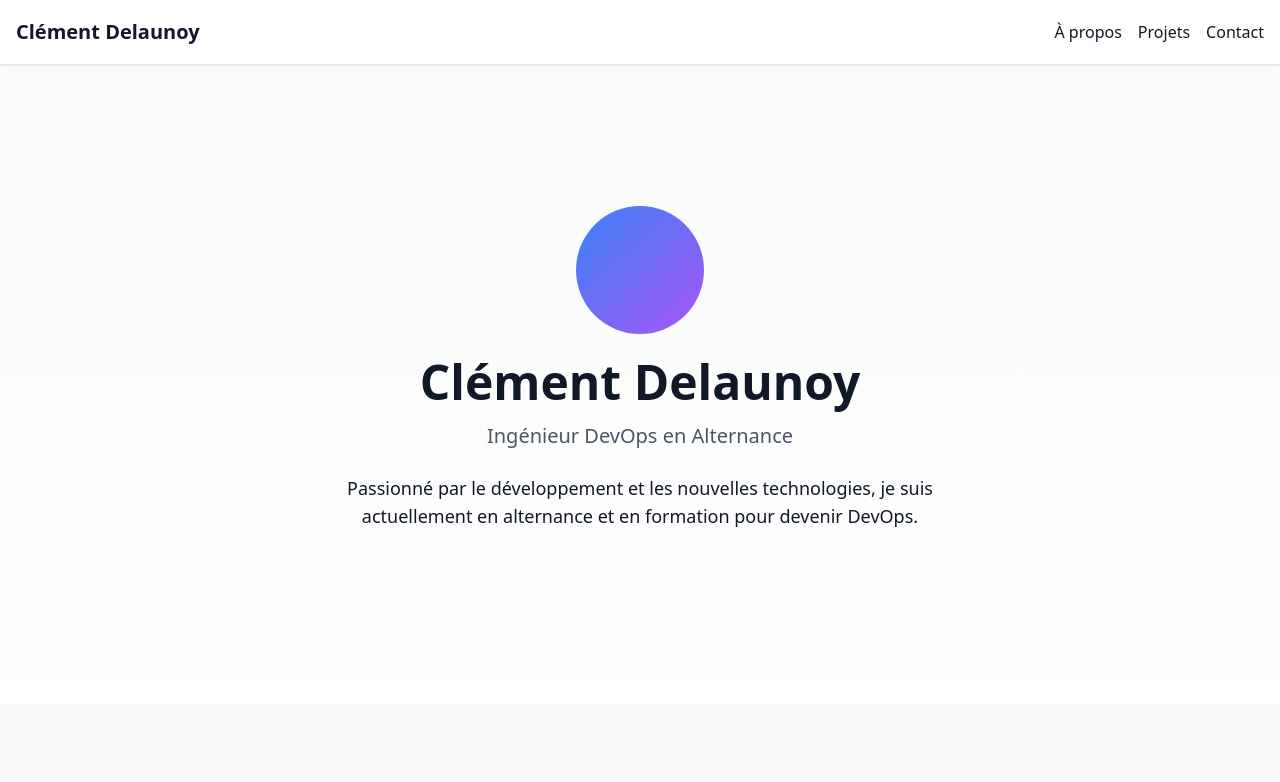
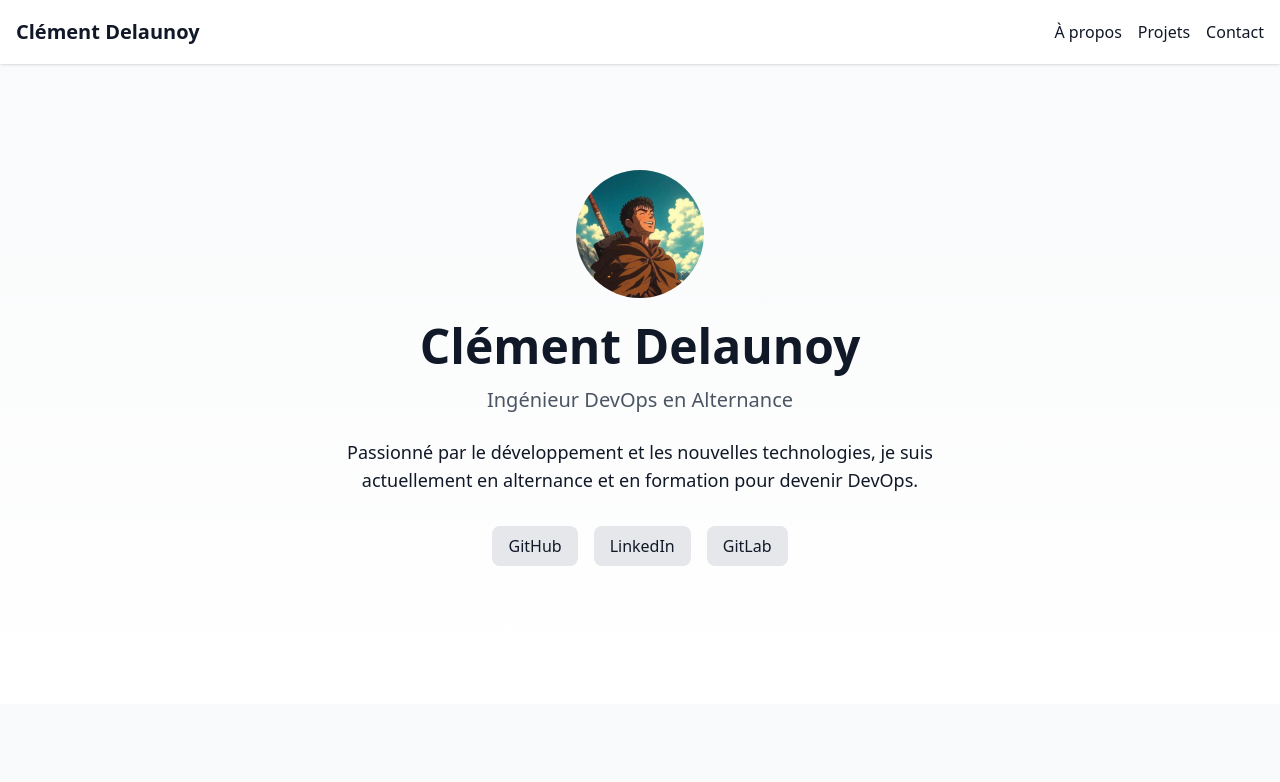
Before and after one commit to kuramentooo/portfolio, a Next.js app: page /portfolio/ in a window 1280 px wide. Shown: the top 782 px of the page. Built offline with nearby package versions, Linux system fonts and the light colour scheme.

Commit message:
ADD: all

```diff
--- a/src/components/Footer.tsx
+++ b/src/components/Footer.tsx
@@ -4,20 +4,7 @@ export default function Footer() {
   return (
     <footer className="bg-gray-100 dark:bg-gray-800 py-8">
       <div className="max-w-4xl mx-auto px-4">
-        <div className="flex flex-wrap justify-center gap-6">
-          {Object.entries(profile.links).map(([platform, url]) => (
-            <a
-              key={platform}
-              href={url}
-              target="_blank"
-              rel="noopener noreferrer"
-              className="text-gray-600 dark:text-gray-400 hover:text-gray-900 dark:hover:text-gray-100"
-            >
-              {platform}
-            </a>
-          ))}
-        </div>
-        <p className="text-center mt-6 text-gray-600 dark:text-gray-400">
+        <p className="text-center text-gray-600 dark:text-gray-400">
           © {new Date().getFullYear()} {profile.name}
         </p>
       </div>
--- a/src/components/Hero.tsx
+++ b/src/components/Hero.tsx
@@ -1,21 +1,48 @@
+import Image from 'next/image'
 import { profile } from '@/data/profile'
 
 export default function Hero() {
+  const mainSocialLinks = {
+    GitHub: profile.links.github,
+    LinkedIn: profile.links.linkedin,
+    GitLab: profile.links.gitlab,
+  }
+
   return (
     <section className="py-20 flex items-center min-h-[80vh] bg-gradient-to-b from-gray-50 to-white dark:from-gray-900 dark:to-gray-800">
       <div className="max-w-4xl mx-auto px-4 text-center">
         <div className="mb-8">
           <div className="w-32 h-32 mx-auto mb-6 rounded-full overflow-hidden bg-gray-200 dark:bg-gray-700">
-            <div className="w-full h-full bg-gradient-to-br from-blue-500 to-purple-500" />
+            <Image
+              src="/portfolio/me_avatar.jpg"
+              alt="Clément Delaunoy"
+              width={128}
+              height={128}
+              className="w-full h-full object-cover"
+              priority
+            />
           </div>
           <h1 className="text-5xl font-bold mb-4">{profile.name}</h1>
           <p className="text-xl text-gray-600 dark:text-gray-400 mb-6">
             Ingénieur DevOps en Alternance
           </p>
-          <p className="text-lg max-w-2xl mx-auto">
+          <p className="text-lg max-w-2xl mx-auto mb-8">
             Passionné par le développement et les nouvelles technologies,
             je suis actuellement en alternance et en formation pour devenir DevOps.
           </p>
+          <div className="flex justify-center gap-4">
+            {Object.entries(mainSocialLinks).map(([platform, url]) => (
+              <a
+                key={platform}
+                href={url}
+                target="_blank"
+                rel="noopener noreferrer"
+                className="px-4 py-2 bg-gray-200 dark:bg-gray-700 rounded-lg hover:bg-gray-300 dark:hover:bg-gray-600 transition-colors"
+              >
+                {platform}
+              </a>
+            ))}
+          </div>
         </div>
       </div>
     </section>
```
Also changed, not shown: public/me_avatar.jpg (added).
